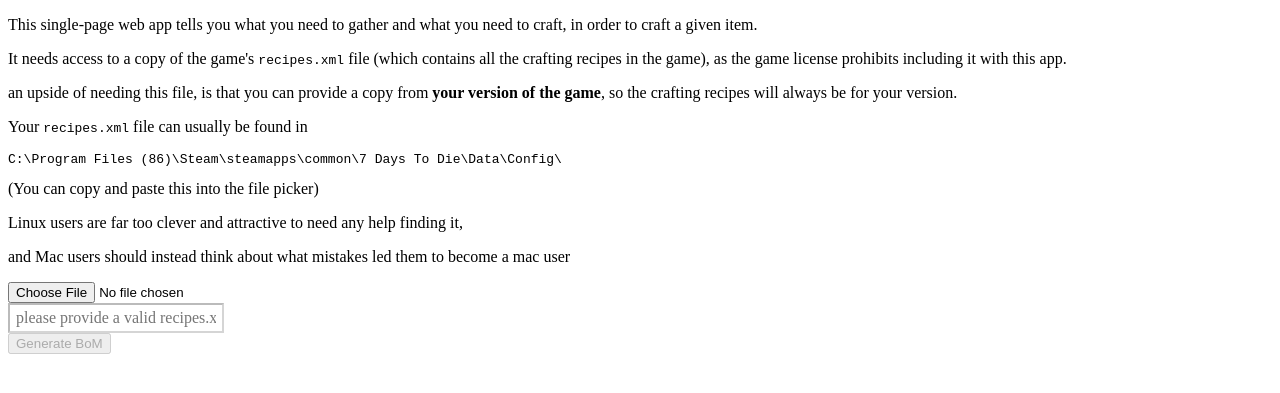
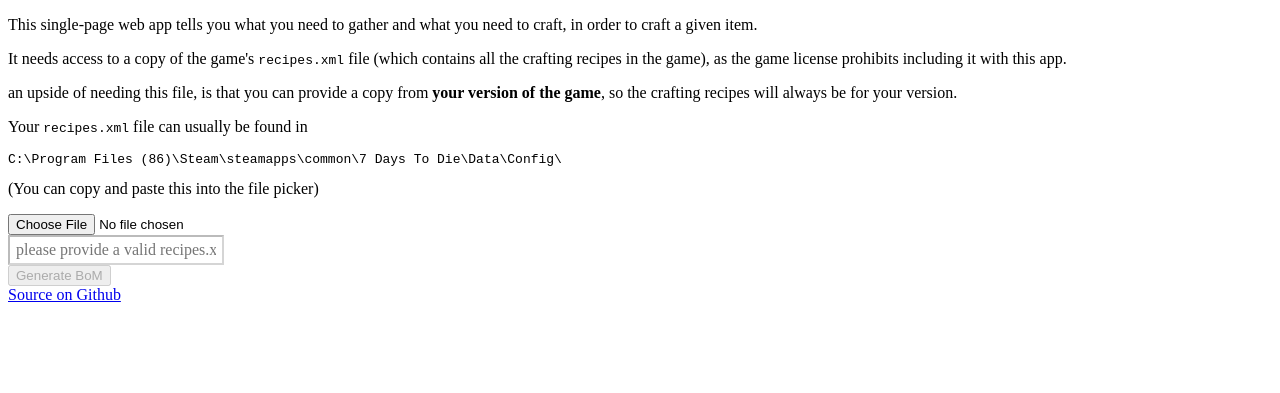
Before and after one commit to medavox/7dtd-craftulator, a plain HTML site: page docs/index.html in a window 1280 px wide. Shown: the part 105-498 px from the top of the page. Drawn offline with Linux system fonts and the light colour scheme.

Commit message:
update released files

```diff
--- a/docs/index.html
+++ b/docs/index.html
@@ -84,10 +84,11 @@
         <p>Your <code>recipes.xml</code> file can usually be found in
         <code><pre>C:\Program Files (86)\Steam\steamapps\common\7 Days To Die\Data\Config\</pre></code>
         (You can copy and paste this into the file picker)
-        </p><p>
+        </p>
+        <!--<p>
         Linux users are far too clever and attractive to need any help finding it,
         </p><p>
-        and Mac users should instead think about what mistakes led them to become a mac user</p>
+        and Mac users should instead think about what mistakes led them to become a mac user</p>-->
         <input id="recipes_file_input" type="file"/>
         <div class="dropdown">
             <input id="surch" placeholder="please provide a valid recipes.xml file first" size="value" disabled>
@@ -107,5 +108,8 @@
                 </table>
             </div>
         </div>
+        <footer>
+            <a href="https://github.com/medavox/7dtd-craftulator">Source on Github</a>
+        </footer>
     </body>
 </html>
```
